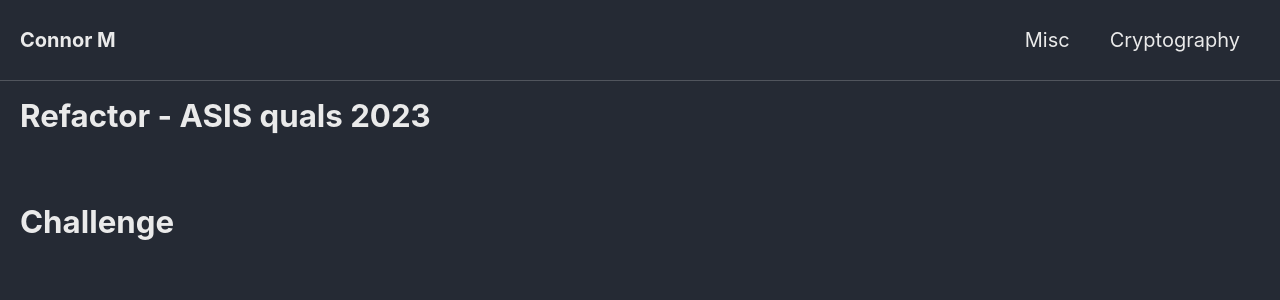
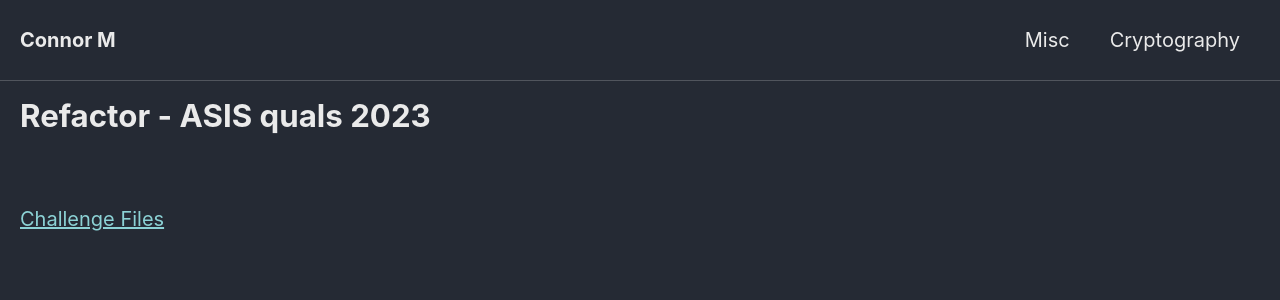
Before and after one commit to Connor-McCartney/Connor-McCartney.github.io, a Jekyll site: the page built from _pages/cryptography/rsa/Refactor-ASIS-quals-2023.md, in a window 1280 px wide. Shown: the top 300 px of the page. Built offline with Jekyll 4.4.1, drawn with Linux system fonts in a browser that asks for light colours; cached includes are drawn as plain includes.

Commit message:
Update Refactor-ASIS-quals-2023.md

```diff
--- a/_pages/cryptography/rsa/Refactor-ASIS-quals-2023.md
+++ b/_pages/cryptography/rsa/Refactor-ASIS-quals-2023.md
@@ -5,4 +5,4 @@ title: Refactor - ASIS quals 2023
 
 <br>
 
-# Challenge
+[Challenge Files](https://github.com/Connor-McCartney/CTF_Files/tree/main/2023/ASIS-quals/Refactor)
```
